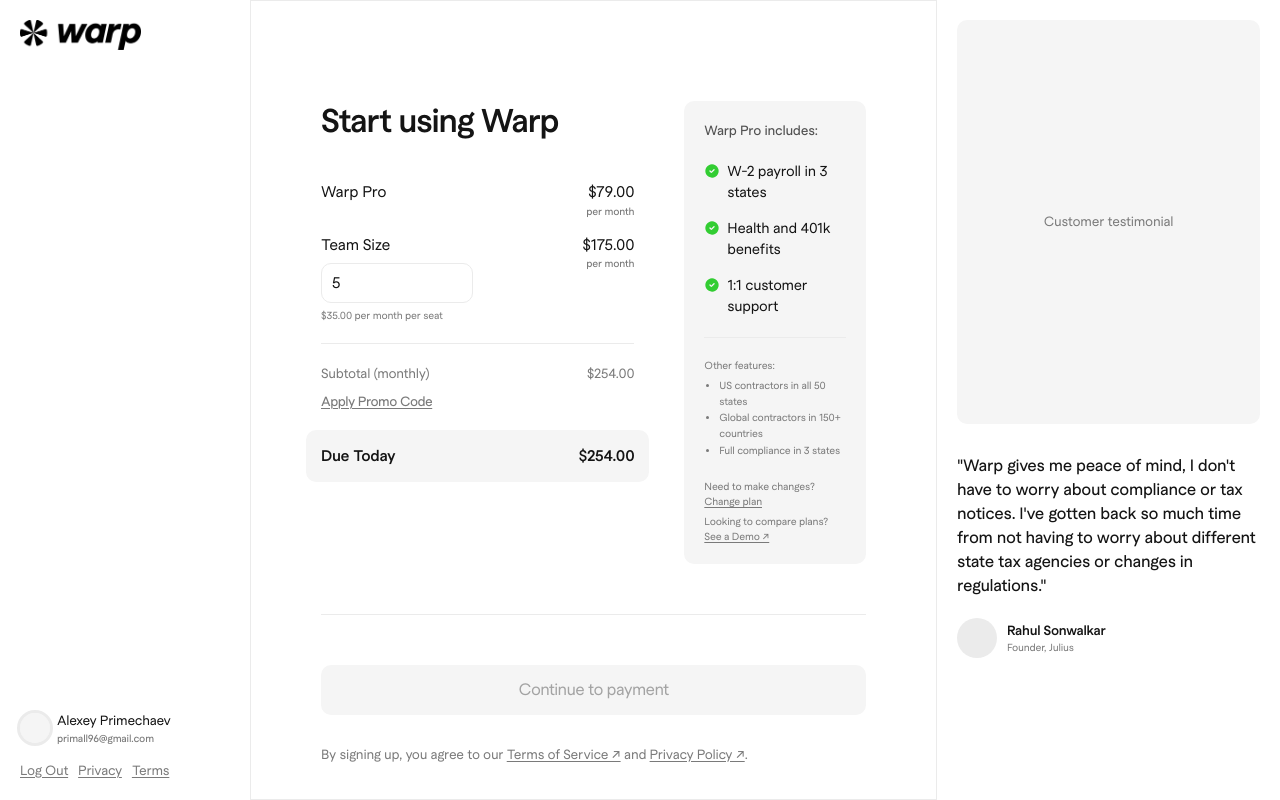
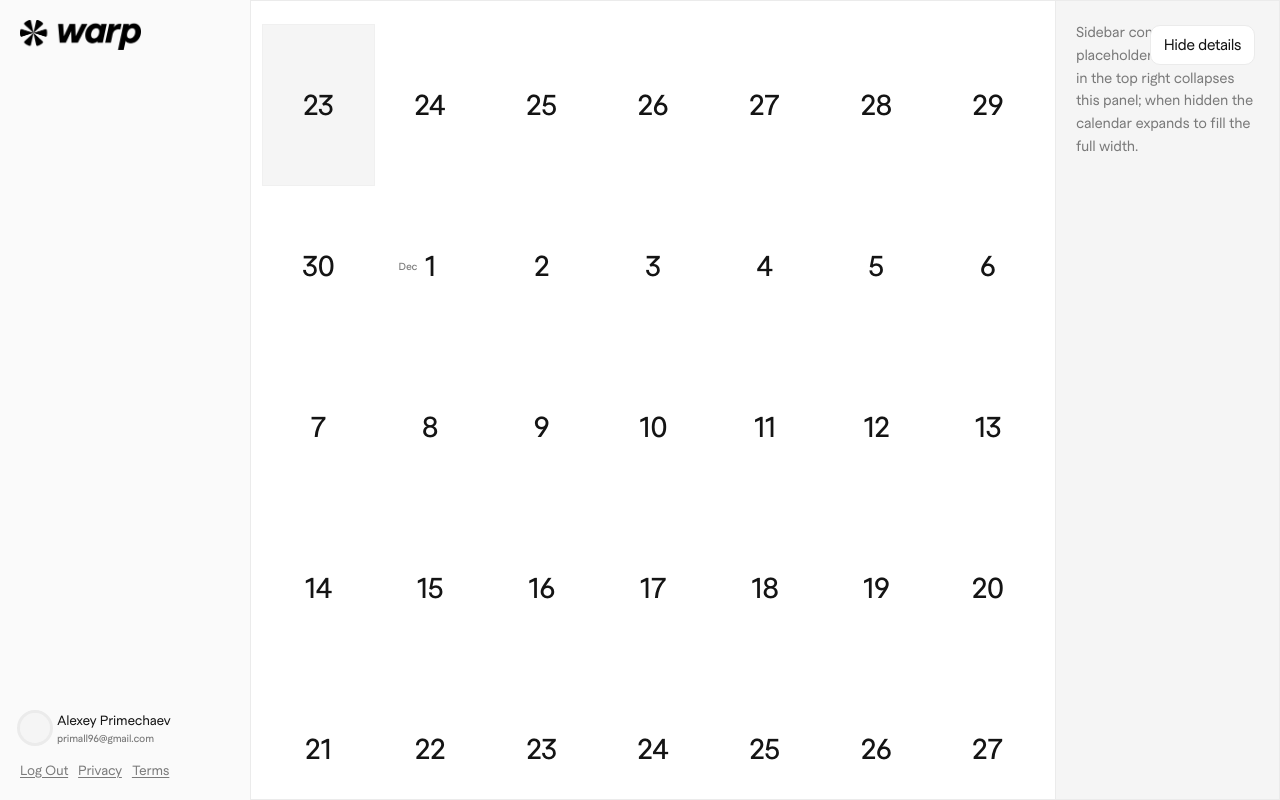
Before and after one commit to leksuskeksus/warp, a Next.js app: page / in a window 1280 px wide. Built offline with nearby package versions, Linux system fonts and the light colour scheme.

Commit message:
cooking slowly

```diff
--- a/app/globals.css
+++ b/app/globals.css
@@ -272,6 +272,21 @@
   a {
     color: inherit;
     text-decoration: none;
+  }
+}
+
+@layer utilities {
+  .font-inherit {
+    --tw-font-weight: inherit;
+    font-weight: inherit;
+  }
+
+  .tracking-inherit {
+    letter-spacing: inherit;
+  }
+
+  .text-tag {
+    --tw-font-weight: var(--text-tag--font-weight);
   }
 }
 
--- a/app/page.tsx
+++ b/app/page.tsx
@@ -1,30 +1,63 @@
+"use client";
+
+import Image from "next/image";
+import { useMemo, useState } from "react";
+
+import {
+  addDays,
+  format,
+  isSameDay,
+  startOfMonth,
+  startOfWeek,
+} from "date-fns";
 import { Button } from "@/components/ui/button";
-import { Input } from "@/components/ui/input";
-import Image from "next/image";
+import { cn } from "@/lib/cn";
 
-const includedFeatures = [
-  "W-2 payroll in 3 states",
-  "Health and 401k benefits",
-  "1:1 customer support",
-];
+const WEEK_START = 0;
+const WEEKS_TO_RENDER = 156;
 
-const otherFeatures = [
-  "US contractors in all 50 states",
-  "Global contractors in 150+ countries",
-  "Full compliance in 3 states",
-];
+type CalendarDay = {
+  date: Date;
+  label: string;
+  isToday: boolean;
+  isMonthStart: boolean;
+};
+
+function generateCalendarDays(totalWeeks: number, today: Date): CalendarDay[] {
+  const firstVisibleDay = startOfWeek(today, { weekStartsOn: WEEK_START });
+  const totalDays = totalWeeks * 7;
+
+  return Array.from({ length: totalDays }, (_, index) => {
+    const dayDate = addDays(firstVisibleDay, index);
+
+    return {
+      date: dayDate,
+      label: format(dayDate, "d"),
+      isToday: isSameDay(dayDate, today),
+      isMonthStart: isSameDay(dayDate, startOfMonth(dayDate)),
+    };
+  });
+}
 
 export default function Home() {
-  const seats = 5;
-  const seatPrice = 35;
-  const planPrice = 79;
-  const seatTotal = seats * seatPrice;
-  const monthlyTotal = planPrice + seatTotal;
+  const [isSidebarOpen, setIsSidebarOpen] = useState(true);
+
+  const calendarDays = useMemo(() => {
+    const now = new Date();
+    const normalizedToday = new Date(
+      now.getFullYear(),
+      now.getMonth(),
+      now.getDate(),
+    );
+
+    return generateCalendarDays(WEEKS_TO_RENDER, normalizedToday);
+  }, []);
+
+  const toggleSidebar = () => setIsSidebarOpen((previous) => !previous);
 
   return (
-    <div className="scrollbar-hide bg-bg inset-0 flex h-screen fixed overflow-y-scroll text-g8 force-light">
-      {/* Sidebar */}
-      <div className="max-tablet:hidden sticky inset-0 right-auto flex h-screen min-w-[250px] flex-col justify-between p-[20px]">
+    <div className="force-light flex h-screen overflow-hidden bg-bg text-g8">
+      <div className="max-tablet:hidden sticky inset-0 right-auto flex h-screen min-w-[250px] flex-col justify-between bg-g98 p-[20px]">
         <div>
           <Image
             src="/warp-logo@512w.webp"
@@ -60,209 +93,71 @@
         </div>
       </div>
 
-      {/* Main content */}
-      <div className="bg-bg border-border relative box-border flex size-full flex-col items-center overflow-y-scroll border">
-        <div className="flex w-full flex-col gap-[30px] px-[70px] pb-[66svh] pt-[100px] max-tablet:px-[30px] max-mobile-h:px-[15px] items-center">
-          <div className="flex flex-col w-full pb-[30svh] [div[data-slot='vtab-layout']_&]:pb-0 max-w-[700px] gap-[50px]">
-            <div className="flex gap-[50px] max-tablet:flex-col">
-              {/* Left column - Main form */}
-              <section className="group/checkout flex-1 flex flex-col gap-[20px]">
-                <div className="flex-1 flex flex-col gap-[20px]">
-                  <h1 className="mb-[20px]">Start using Warp</h1>
-
-                  <div className="flex flex-col gap-[30px] text-body-1">
-                    {/* Plan price */}
-                    <div className="flex gap-[10px]">
-                      <span className="flex-1">Warp Pro</span>
-                      <div className="flex-1 h-fit flex justify-end relative">
-                        <span>${planPrice.toFixed(2)}</span>
-                        <span className="absolute top-full right-0 text-tag font-medium text-fg3">
-                          per month
-                        </span>
-                      </div>
+      <main className="relative flex flex-1 overflow-hidden border border-border bg-bg">
+        <div className="relative flex flex-1">
+          <div className="pointer-events-none absolute right-[24px] top-[24px] z-10">
+            <Button
+              variant="secondary"
+              size="sm"
+              className="pointer-events-auto"
+              onClick={toggleSidebar}
+            >
+              {isSidebarOpen ? "Hide details" : "Show details"}
+            </Button>
                     </div>
 
-                    {/* Team size input */}
-                    <div className="flex gap-[10px]">
-                      <div className="flex-1 flex flex-col">
-                        <label className="mb-[7px]" htmlFor="seats">
-                          Team Size
-                        </label>
-                        <div className="flex flex-col">
-                          <div className="relative">
-                            <Input
-                              id="seats"
-                              type="number"
-                              min={1}
-                              max={50}
-                              defaultValue={seats}
-                              placeholder="Enter a number"
-                            />
-                          </div>
-                          <p className="text-caption pb-[5px] pt-[5px] text-fg-error empty:hidden"></p>
-                        </div>
-                        <span className="text-tag font-book text-fg3 mt-[5px] whitespace-pre-line">
-                          ${seatPrice.toFixed(2)} per month per seat
-                        </span>
-                      </div>
-                      <div className="flex-1 h-fit flex justify-end relative">
-                        <span className="text-right">${seatTotal.toFixed(2)}</span>
-                        <span className="absolute top-full right-0 text-tag font-medium text-fg3">
-                          per month
-                        </span>
-                      </div>
-                    </div>
-                  </div>
-
-                  <div className="h-[1px] bg-divider" />
+          <div
+            className={cn(
+              "scrollbar-hide flex-1 overflow-y-auto bg-bg px-[12px] py-[24px] transition-[margin-right] duration-200 ease-out",
+              isSidebarOpen ? "mr-[224px]" : "mr-0",
+            )}
+          >
+            <div
+              className="grid h-full min-h-screen grid-cols-7 gap-[1px] bg-border"
+              style={{
+                gridAutoRows: "minmax(calc(100svh/5), 1fr)",
+              }}
+            >
+              {calendarDays.map((day) => (
+                <div
+                  key={format(day.date, "yyyy-MM-dd")}
+                  className={cn(
+                    "relative flex items-center justify-center bg-bg p-[24px] text-fg transition-default",
+                    day.isToday && "bg-bg2 ring-1 ring-ring",
+                  )}
+                >
+                  <span className="text-h2 font-medium leading-none text-center">
+                    {day.label}
+                  </span>
+                  {day.isMonthStart && (
+                    <span className="absolute left-[24px] top-1/2 -translate-y-1/2 text-tag font-medium text-fg3">
+                      {format(day.date, "MMM")}
+                    </span>
+                  )}
                 </div>
-
-                {/* Totals */}
-                <div className="flex-1 flex flex-col gap-[20px]" data-slot="totals">
-                  <div className="flex flex-col gap-[10px] text-caption text-fg3">
-                    <div className="flex gap-[10px]">
-                      <span className="flex-1">Subtotal (monthly)</span>
-                      <span>${monthlyTotal.toFixed(2)}</span>
-                    </div>
-                    <button className="text-left underline hover:text-fg">
-                      Apply Promo Code
-                    </button>
-                  </div>
-                  <div className="flex gap-[10px] text-body-1 font-semibold p-[15px] -mx-[15px] bg-bg2 rounded-md max-tablet:mx-0">
-                    <span className="flex-1">Due Today</span>
-                    <span>${monthlyTotal.toFixed(2)}</span>
-                  </div>
-                </div>
-
-                {/* Loading placeholder (hidden when totals are present) */}
-                <div className="flex-col gap-[20px] animate-pulse hidden group-[&:not(:has([data-slot='totals']))]/checkout:flex">
-                  <div className="flex flex-col gap-[10px] text-caption">
-                    <div className="flex justify-between">
-                      <div className="w-1/2 bg-loading rounded-sm">&nbsp;</div>
-                      <div className="w-1/5 bg-loading rounded-sm">&nbsp;</div>
-                    </div>
-                    <div className="flex justify-between">
-                      <div className="w-1/2 bg-loading rounded-sm">&nbsp;</div>
-                      <div className="w-1/5 bg-loading rounded-sm">&nbsp;</div>
-                    </div>
-                  </div>
-                  <div className="-mx-[15px] p-[15px] text-body-1 bg-bg2 rounded-md max-tablet:mx-0">
-                    &nbsp;
-                  </div>
-                </div>
-              </section>
-
-              {/* Right column - Features */}
-              <aside className="basis-1/3 bg-bg2 flex flex-col gap-[20px] p-[20px] rounded-md">
-                <span className="text-caption font-medium text-fg2">
-                  Warp Pro includes:
-                </span>
-                <div className="flex flex-col gap-[15px] max-tablet:gap-[10px]">
-                  {includedFeatures.map((feature) => (
-                    <div className="flex gap-[7px]" key={feature}>
-                      <svg
-                        xmlns="http://www.w3.org/2000/svg"
-                        width="16"
-                        height="16"
-                        viewBox="0 0 24 24"
-                        fill="var(--fg-success)"
-                        stroke="none"
-                        className="tabler-icon tabler-icon-circle-check-filled mt-[2px]"
-                      >
-                        <path d="M17 3.34a10 10 0 1 1 -14.995 8.984l-.005 -.324l.005 -.324a10 10 0 0 1 14.995 -8.336zm-1.293 5.953a1 1 0 0 0 -1.32 -.083l-.094 .083l-3.293 3.292l-1.293 -1.292l-.094 -.083a1 1 0 0 0 -1.403 1.403l.083 .094l2 2l.094 .083a1 1 0 0 0 1.226 0l.094 -.083l4 -4l.083 -.094a1 1 0 0 0 -.083 -1.32z" />
-                      </svg>
-                      <span className="text-body-2 flex-1 max-tablet:text-caption">
-                        {feature}
-                      </span>
-                    </div>
-                  ))}
-                </div>
-                <div className="h-[1px] bg-divider" />
-                <div className="text-tag font-book text-fg3 leading-relaxed flex flex-col space-y-[5px]">
-                  <span>Other features:</span>
-                  <ul className="list-disc list-outside pl-[1.5em]">
-                    {otherFeatures.map((feature) => (
-                      <li key={feature}>{feature}</li>
-                    ))}
-                  </ul>
-                </div>
-                <div className="flex flex-col text-tag font-book text-fg3 leading-relaxed space-y-[5px]">
-                  <span>
-                    Need to make changes?{" "}
-                    <button className="cursor-pointer font-inherit tracking-inherit underline transition-default hover:opacity-60">
-                      Change plan
-                    </button>
-                  </span>
-                  <span>
-                    Looking to compare plans?{" "}
-                    <a
-                      className="underline"
-                      target="_blank"
-                      rel="noopener noreferrer"
-                      href="https://joinwarp.com/demo"
-                    >
-                      See a Demo ↗
-                    </a>
-                  </span>
-                </div>
-              </aside>
-            </div>
-
-            <div className="h-[1px] bg-divider" />
-
-            <div className="flex flex-col gap-[30px]">
-              <Button disabled>Continue to payment</Button>
-              <p className="text-caption text-fg3">
-                By signing up, you agree to our{" "}
-                <a
-                  href="https://www.joinwarp.com/terms"
-                  target="_blank"
-                  rel="noreferrer noopener"
-                  className="underline"
-                >
-                  Terms of Service ↗
-                </a>{" "}
-                and{" "}
-                <a
-                  href="https://www.joinwarp.com/privacy"
-                  target="_blank"
-                  rel="noreferrer noopener"
-                  className="underline"
-                >
-                  Privacy Policy ↗
-                </a>
-                .
-              </p>
+              ))}
             </div>
           </div>
+
+          <aside className="pointer-events-none absolute inset-y-0 right-0 flex w-[224px]">
+            <div
+              className={cn(
+                "flex h-full w-full flex-col overflow-hidden border-l border-border bg-bg2 transition-transform duration-200 ease-out",
+                isSidebarOpen
+                  ? "pointer-events-auto translate-x-0"
+                  : "pointer-events-none translate-x-full",
+              )}
+            >
+              <div className="scrollbar-hide flex-1 overflow-y-auto p-[20px] text-body-2 text-fg3">
+                <p className="leading-relaxed">
+                  Sidebar content placeholder. Toggle button in the top right collapses this
+                  panel; when hidden the calendar expands to fill the full width.
+                </p>
+              </div>
+            </div>
+          </aside>
         </div>
-      </div>
-
-      {/* Testimonial sidebar (right) */}
-      <div className="max-laptop:hidden pointer-events-none sticky inset-0 left-auto flex w-1/2 max-w-[350px] flex-col">
-        <div className="relative flex flex-col p-[20px] pb-0">
-          <div className="bg-bg2 relative aspect-3/4 overflow-clip rounded-md">
-            <div className="absolute inset-0 flex items-center justify-center text-caption text-fg3">
-              Customer testimonial
-            </div>
-          </div>
-        </div>
-        <div className="flex flex-col gap-[20px] p-[20px] py-[30px]">
-          <p className="text-h4 font-medium text-fg">
-            "Warp gives me peace of mind, I don&apos;t have to worry about
-            compliance or tax notices. I&apos;ve gotten back so much time from not
-            having to worry about different state tax agencies or changes in
-            regulations."
-          </p>
-          <div className="flex items-center gap-[10px]">
-            <div className="size-[40px] rounded-full bg-divider" />
-            <div className="flex flex-col">
-              <div className="text-caption font-semibold text-fg">Rahul Sonwalkar</div>
-              <div className="text-tag text-fg3">Founder, Julius</div>
-            </div>
-          </div>
-        </div>
-      </div>
+      </main>
     </div>
   );
 }
--- a/package.json
+++ b/package.json
@@ -14,6 +14,7 @@
     "warp:analyze": "npm run warp:classes && npm run warp:config"
   },
   "dependencies": {
+    "date-fns": "^4.1.0",
     "next": "16.0.3",
     "react": "19.2.0",
     "react-dom": "19.2.0"
```
Also changed, not shown: 1 other file (tests, documents, lock files or other folders).
